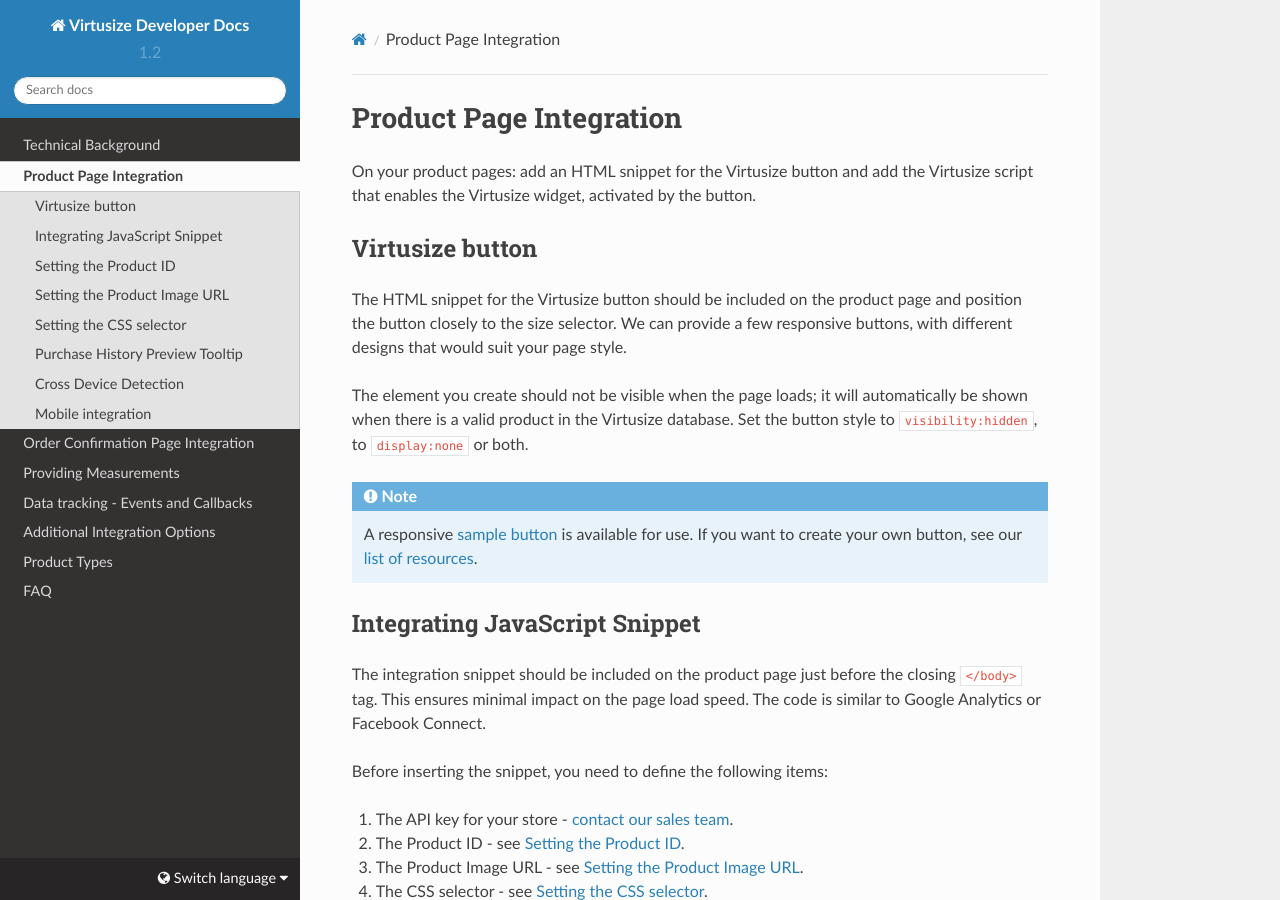
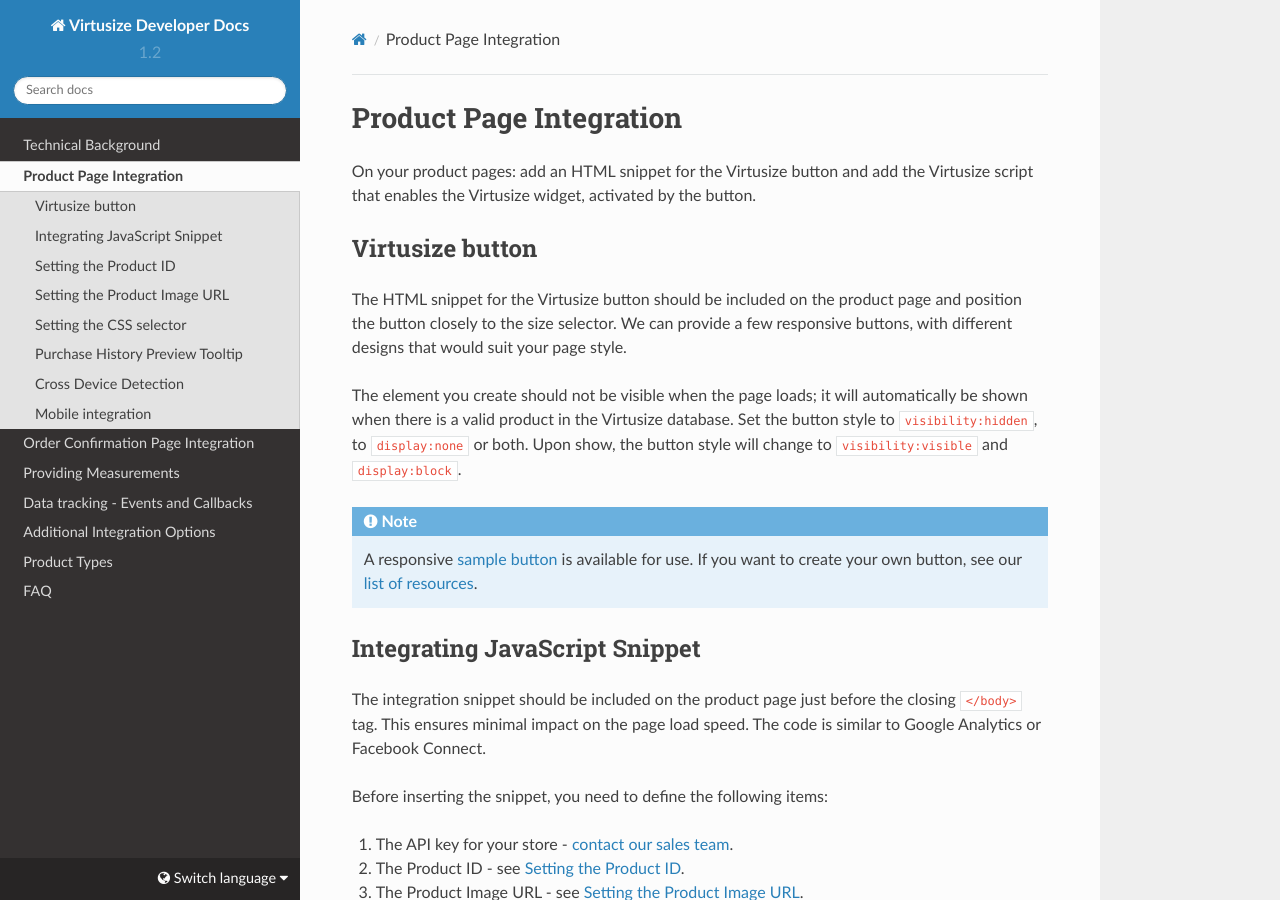
Before and after one commit to virtusize/virtusize.github.io, a Sphinx documentation site: the page built from source/product-page-integration/index.rst, in a window 1280 px wide and 900 px high. Built offline with Sphinx 7.4.7 and the Read the Docs theme 2.0.0, drawn with Linux system fonts in a browser that asks for light colours.

Commit message:
Feature: Added info about button show

```diff
--- a/source/product-page-integration/index.rst
+++ b/source/product-page-integration/index.rst
@@ -18,7 +18,8 @@
 
 The element you create should not be visible when the page loads; it will
 automatically be shown when there is a valid product in the Virtusize database.
-Set the button style to ``visibility:hidden``, to ``display:none`` or both.
+Set the button style to ``visibility:hidden``, to ``display:none`` or both. Upon show,
+the button style will change to ``visibility:visible`` and ``display:block``.
 
 .. note::
     A responsive `sample button <http://codepen.io/virtusize/pen/xVNrZP/?editors=1100>`_
```
